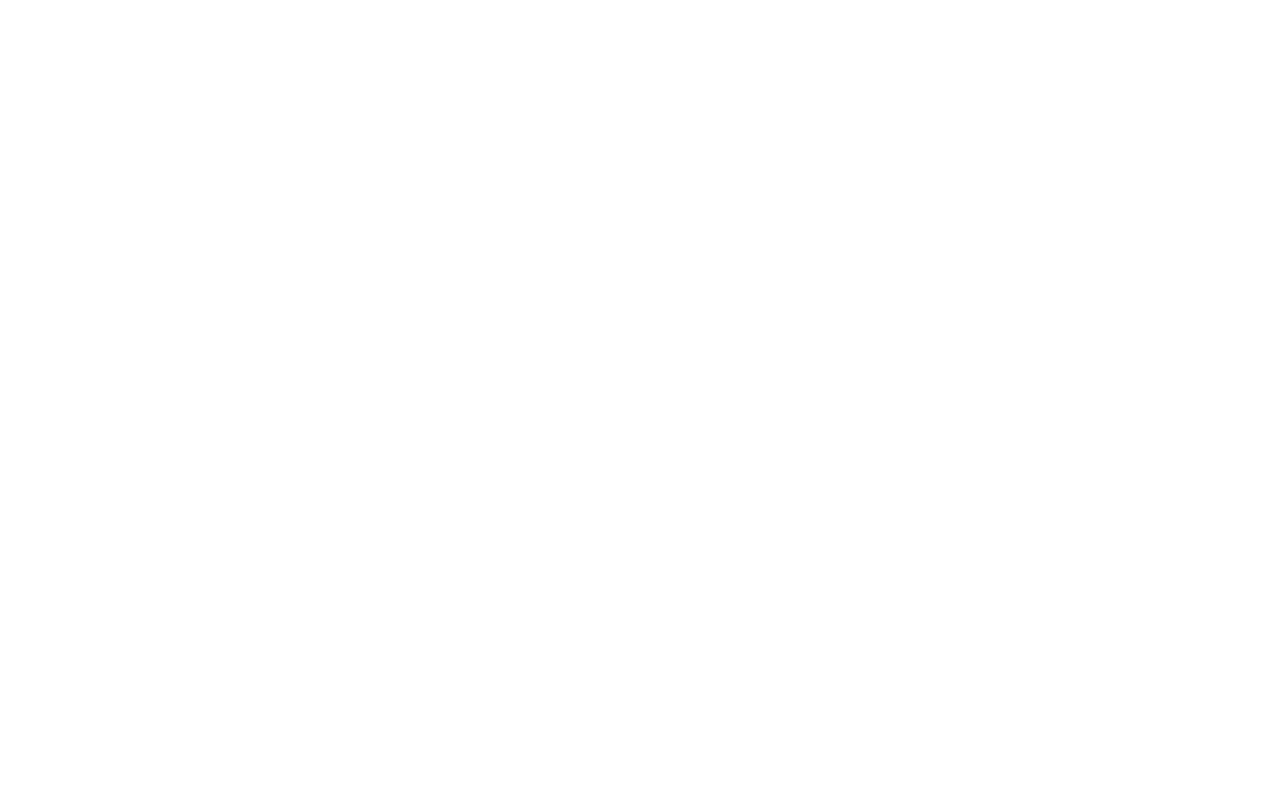
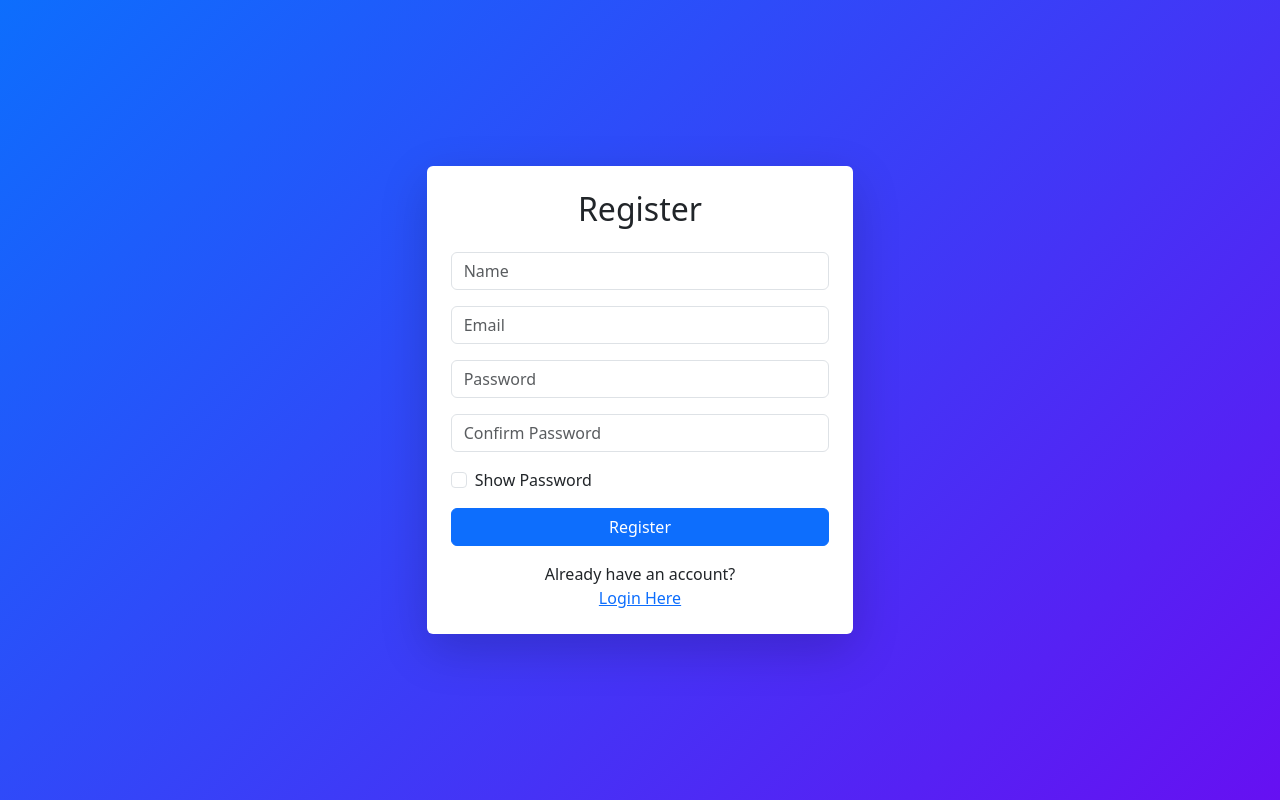
Before and after one commit to amitpal9755249784-byte/employee-management-frontend, a React (Vite) app: page /register in a window 1280 px wide. Before the commit this address had no page. Built offline with nearby package versions, Linux system fonts and the light colour scheme; the HTML template or start-up script is replaced by a standard one.

Commit message:
Add register page

```diff
--- a/src/App.jsx
+++ b/src/App.jsx
@@ -8,6 +8,7 @@
 import EditEmployee from "./pages/EditEmployee";
 import Dashboard from "./pages/Dashboard";
 import Login from "./pages/Login";
+import Register from "./pages/Register";
 
 function App() {
   return (
@@ -15,6 +16,7 @@
       <Routes>
 
         <Route path="/login" element={<Login />} />
+        <Route path="/register" element={<Register />} />
 
         <Route
           element={
--- a/src/pages/Login.jsx
+++ b/src/pages/Login.jsx
@@ -1,13 +1,15 @@
 import { useState } from "react";
 import axios from "axios";
-import { useNavigate } from "react-router-dom";
+import { useNavigate, Link } from "react-router-dom";
 import Swal from "sweetalert2";
+import { FaEye, FaEyeSlash } from "react-icons/fa";
 
 function Login() {
   const navigate = useNavigate();
 
   const [email, setEmail] = useState("");
   const [password, setPassword] = useState("");
+  const [showPassword, setShowPassword] = useState(false);
 
   const handleLogin = async (e) => {
     e.preventDefault();
@@ -59,7 +61,7 @@
       style={{
         minHeight: "100vh",
         background:
-          "linear-gradient(135deg, #0d6efd, #6610f2)",
+          "linear-gradient(135deg,#0d6efd,#6610f2)",
       }}
     >
       <div className="col-md-4">
@@ -68,7 +70,6 @@
           className="card shadow-lg border-0"
           style={{ borderRadius: "15px" }}
         >
-
           <div className="card-body p-4">
 
             <div className="text-center mb-4">
@@ -107,14 +108,20 @@
 
               </div>
 
-              <div className="mb-4">
+              <div className="mb-3">
 
                 <label className="form-label fw-bold">
                   Password
                 </label>
 
+                <div className="input-group">
+
                   <input
-                  type="password"
+                    type={
+                      showPassword
+                        ? "text"
+                        : "password"
+                    }
                     className="form-control"
                     placeholder="Enter Password"
                     value={password}
@@ -123,9 +130,27 @@
                     }
                   />
 
+                  <button
+                    type="button"
+                    className="btn btn-outline-secondary"
+                    onClick={() =>
+                      setShowPassword(
+                        !showPassword
+                      )
+                    }
+                  >
+                    {showPassword ? (
+                      <FaEyeSlash />
+                    ) : (
+                      <FaEye />
+                    )}
+                  </button>
+
                 </div>
 
-              <div className="d-grid">
+              </div>
+
+              <div className="d-grid mb-3">
 
                 <button
                   className="btn btn-primary btn-lg"
@@ -138,8 +163,24 @@
 
             </form>
 
+            <div className="text-center">
+
+              <span className="text-muted">
+                Don't have an account?
+              </span>
+
+              <br />
+
+              <Link
+                to="/register"
+                className="fw-bold text-decoration-none"
+              >
+                Register Here
+              </Link>
+
             </div>
 
+          </div>
         </div>
 
       </div>
--- /dev/null
+++ b/src/pages/Register.jsx
@@ -0,0 +1,179 @@
+import { useState } from "react";
+import axios from "axios";
+import { Link, useNavigate } from "react-router-dom";
+import Swal from "sweetalert2";
+
+function Register() {
+  const navigate = useNavigate();
+
+  const [showPassword, setShowPassword] = useState(false);
+
+  const [user, setUser] = useState({
+    name: "",
+    email: "",
+    password: "",
+    confirmPassword: "",
+  });
+
+  const handleChange = (e) => {
+    setUser({
+      ...user,
+      [e.target.name]: e.target.value,
+    });
+  };
+
+  const handleSubmit = async (e) => {
+    e.preventDefault();
+
+    if (
+      !user.name ||
+      !user.email ||
+      !user.password ||
+      !user.confirmPassword
+    ) {
+      Swal.fire({
+        icon: "warning",
+        title: "Validation",
+        text: "Please fill all fields",
+      });
+      return;
+    }
+
+    if (user.password !== user.confirmPassword) {
+      Swal.fire({
+        icon: "error",
+        title: "Password Mismatch",
+        text: "Passwords do not match",
+      });
+      return;
+    }
+
+    try {
+      await axios.post(
+        "https://employee-management-backend-production-dc04.up.railway.app/api/register",
+        {
+          name: user.name,
+          email: user.email,
+          password: user.password,
+        }
+      );
+
+      Swal.fire({
+        icon: "success",
+        title: "Success",
+        text: "Registration Successful",
+      });
+
+      navigate("/login");
+    } catch (error) {
+      Swal.fire({
+        icon: "error",
+        title: "Error",
+        text:
+          error.response?.data?.message ||
+          "Registration Failed",
+      });
+    }
+  };
+
+  return (
+    <div
+      className="d-flex justify-content-center align-items-center"
+      style={{
+        minHeight: "100vh",
+        background:
+          "linear-gradient(135deg,#0d6efd,#6610f2)",
+      }}
+    >
+      <div className="col-md-4">
+
+        <div className="card shadow-lg border-0">
+
+          <div className="card-body p-4">
+
+            <h2 className="text-center mb-4">
+              Register
+            </h2>
+
+            <form onSubmit={handleSubmit}>
+
+              <input
+                type="text"
+                name="name"
+                placeholder="Name"
+                className="form-control mb-3"
+                value={user.name}
+                onChange={handleChange}
+              />
+
+              <input
+                type="email"
+                name="email"
+                placeholder="Email"
+                className="form-control mb-3"
+                value={user.email}
+                onChange={handleChange}
+              />
+
+              <input
+                type={showPassword ? "text" : "password"}
+                name="password"
+                placeholder="Password"
+                className="form-control mb-3"
+                value={user.password}
+                onChange={handleChange}
+              />
+
+              <input
+                type={showPassword ? "text" : "password"}
+                name="confirmPassword"
+                placeholder="Confirm Password"
+                className="form-control mb-3"
+                value={user.confirmPassword}
+                onChange={handleChange}
+              />
+
+              <div className="form-check mb-3">
+                <input
+                  className="form-check-input"
+                  type="checkbox"
+                  onChange={() =>
+                    setShowPassword(!showPassword)
+                  }
+                />
+
+                <label className="form-check-label">
+                  Show Password
+                </label>
+              </div>
+
+              <button
+                className="btn btn-primary w-100"
+              >
+                Register
+              </button>
+
+            </form>
+
+            <div className="text-center mt-3">
+
+              Already have an account?
+
+              <br />
+
+              <Link to="/login">
+                Login Here
+              </Link>
+
+            </div>
+
+          </div>
+
+        </div>
+
+      </div>
+    </div>
+  );
+}
+
+export default Register;
```
Lines whose indentation alone changed are shown as unchanged.
